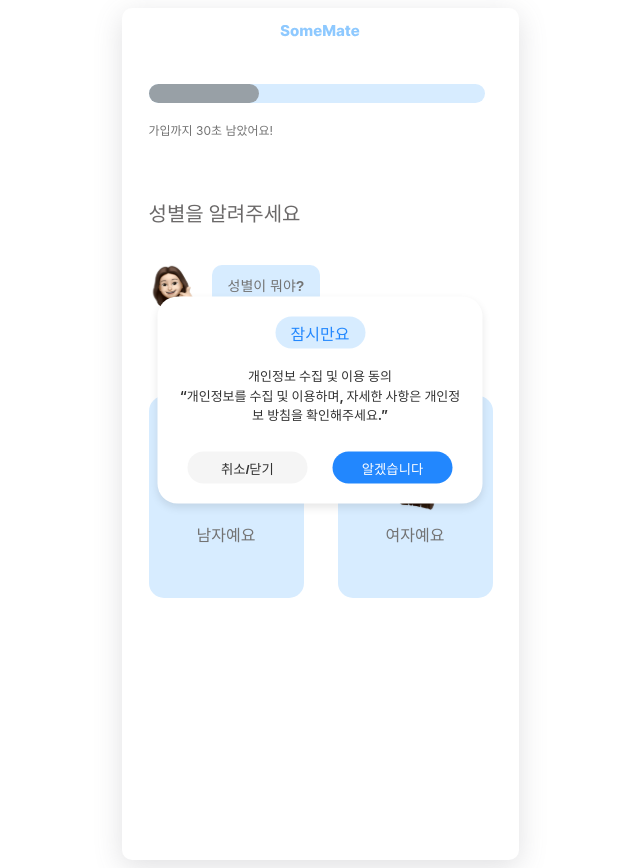
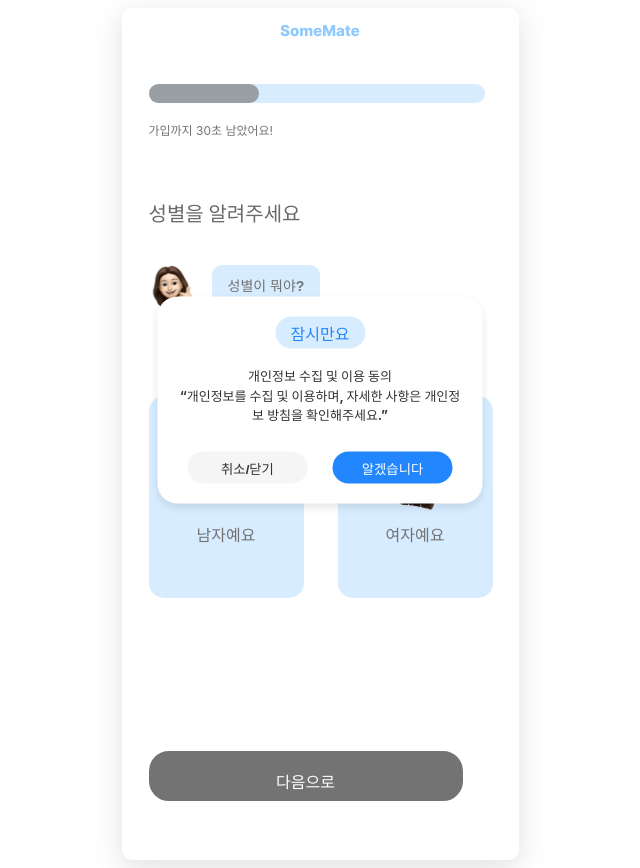
Before and after one commit to some-mate-org/Front-End, a React (Vite) app in the folder some-mate/: page /sign in a window 1280 px wide. Shown: the whole page, without its empty margins (320-960 px from the left). Built offline with nearby package versions, Linux system fonts and the light colour scheme.

Commit message:
btn style component 수정사항 반영

```diff
--- a/some-mate/src/components/Button/Button.styled.js
+++ b/some-mate/src/components/Button/Button.styled.js
@@ -1,11 +1,12 @@
 import styled from 'styled-components';
 
-export const Button = styled.button`
+export const GrayButton = styled.button`
   border-radius: 20px;
   ${({ width }) => `width: ${width}px;`}
+
   height : 50px;
   padding: 1rem;
-  border: none;
+  border: 2px solid #737373;
   background-color: #737373;
   font-size: 16px;
   font-weight: bold;
@@ -13,3 +14,15 @@ export const Button = styled.button`
   margin-top: 1rem;
   cursor: pointer;
 `;
+
+export const BlueButton = styled(GrayButton)`
+  background-color: #8bc4ef;
+  color: white;
+  border: 2px solid #8bc4ef;
+  ${({ theme }) =>
+    theme === 'white' &&
+    `
+    background-color: white;
+    color: #8bc4ef;
+  `}
+`;
--- a/some-mate/src/pages/SignPage/index.jsx
+++ b/some-mate/src/pages/SignPage/index.jsx
@@ -6,7 +6,12 @@ import GenderOptionCard from '../../components/GenderOptionCard';
 import QuCharactor from '../../assets/QuCharactor.svg';
 import MaleIcon from '../../assets/maleIcon.svg';
 import FemaleIcon from '../../assets/femaleIcon.svg';
-import { Container, Title, GenderOptionsContainer, ButtonContainer } from './SignPage.styled'; // ButtonContainer 추가
+import {
+  Container,
+  Title,
+  GenderOptionsContainer,
+  ButtonContainer,
+} from './SignPage.styled'; // ButtonContainer 추가
 import PersonalInfoPage from '../PersonalInfoPage';
 import Button from '../../components/Button';
 
@@ -35,7 +40,12 @@ export default function SignPage() {
             <GenderOptionCard imageSrc={FemaleIcon} title="여자예요" />
           </GenderOptionsContainer>
           <ButtonContainer>
-            <Button text="다음으로" width={314} onClick={handleNext} />
+            <Button
+              text="다음으로"
+              width={314}
+              theme="gray"
+              onClickFunc={handleNext}
+            />
           </ButtonContainer>
         </div>
       ) : (
```
Also changed, not shown: some-mate/public/cat.svg (added), 1 other file (tests, documents, lock files or other folders).
